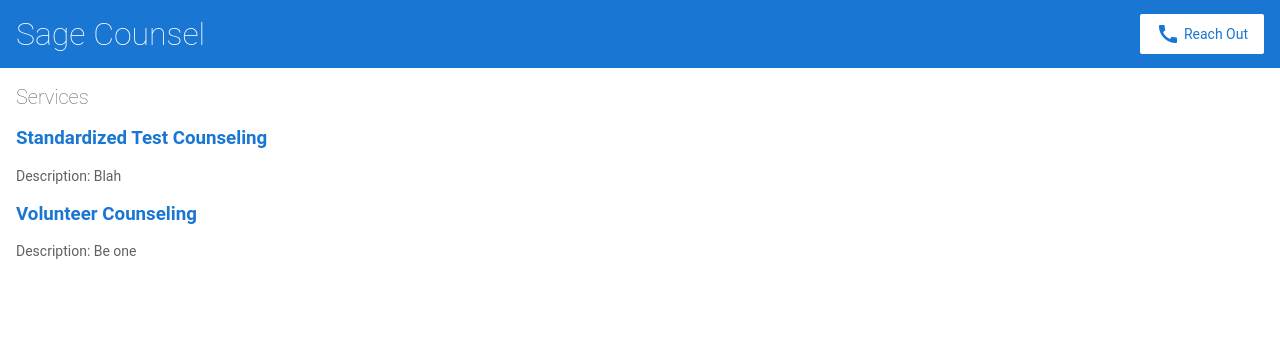
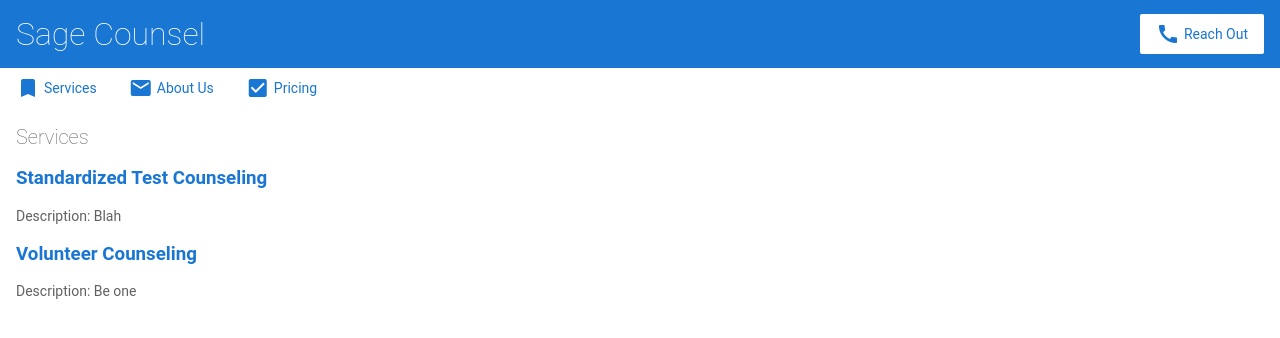
Before and after one commit to bumble70/sage-counsel, an Angular app: page / in a window 1280 px wide. Shown: the top 338 px of the page. Built offline with nearby package versions, Linux system fonts and the light colour scheme.

Commit message:
3 files modified

```diff
--- a/src/app/app.component.html
+++ b/src/app/app.component.html
@@ -1,8 +1,10 @@
 <app-top-bar></app-top-bar>
-
+<app-header></app-header>
 <div class="container">
   <router-outlet></router-outlet>
 </div>
+
+
 
 <!--
 Copyright Google LLC. All Rights Reserved.
--- a/src/app/header/header.component.html
+++ b/src/app/header/header.component.html
@@ -0,0 +1,8 @@
+<a [routerLink]="['/']">
+</a>
+
+<a class="button fancy-button"><i class="material-icons">bookmark</i>Services</a>
+
+<a class="button fancy-button"><i class="material-icons">email</i>About Us</a>
+
+<a class="button fancy-button"><i class="material-icons">check_box</i>Pricing</a>
--- a/src/app/header/header.component.ts
+++ b/src/app/header/header.component.ts
@@ -1,6 +1,6 @@
 import { Component, OnInit } from '@angular/core';
 
-import { Headers } from '../headers';
+import { headers } from '../headers';
 @Component({
   selector: 'app-header',
   templateUrl: './header.component.html',
```
